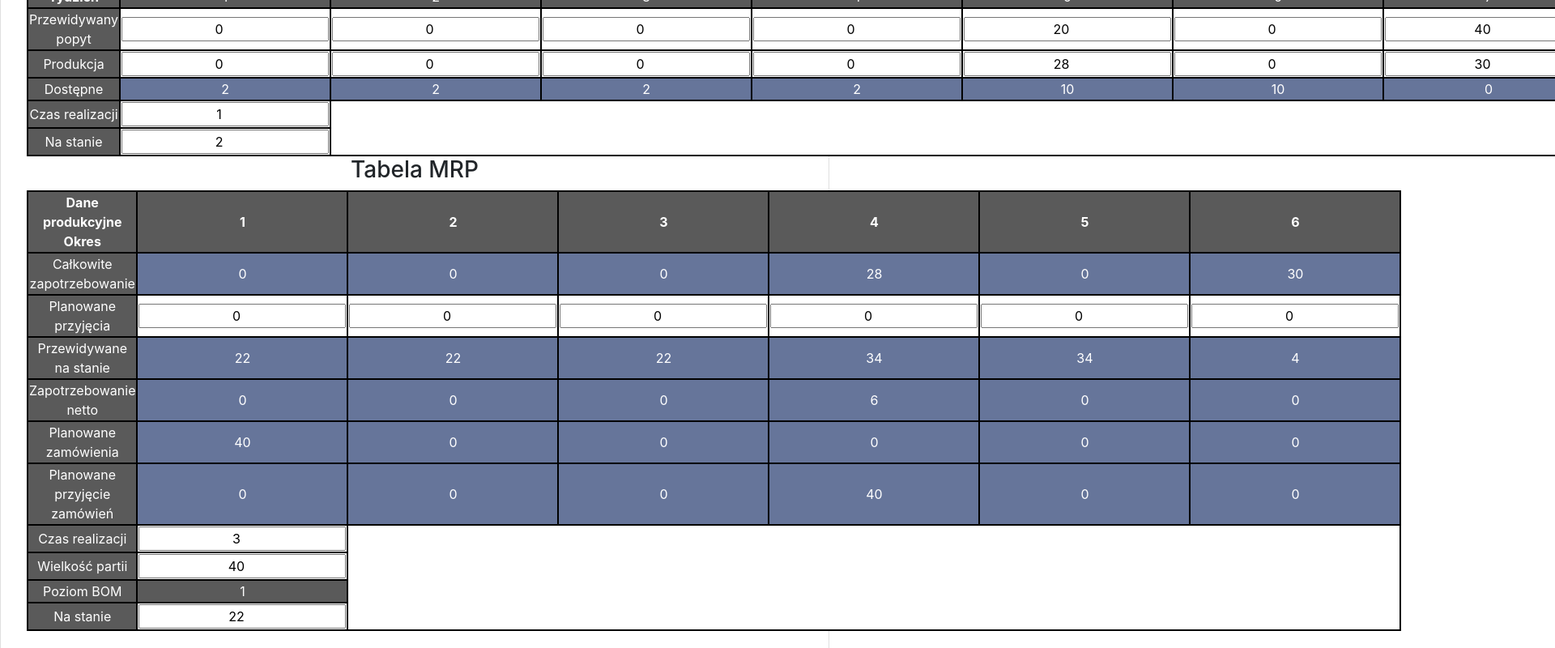
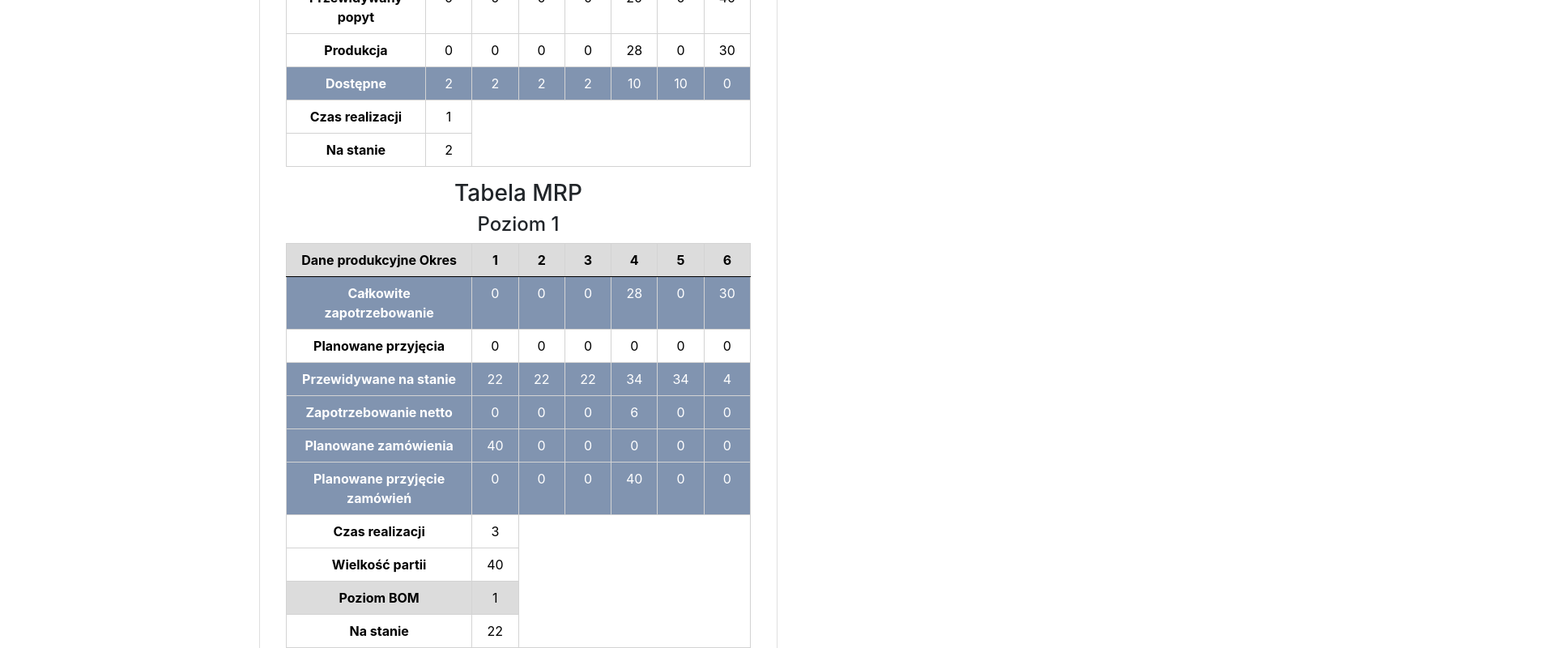
Before and after one commit to kamil-ciesla/mrp-algorithm, a React (Create React App) app: page / in a window 1280 px wide. Shown: the part 140-940 px from the top of the page at 81% size, 1920 px wide, since content can reach past the window. Built offline with nearby package versions, Linux system fonts and the light colour scheme.

Commit message:
update css

```diff
--- a/src/App.css
+++ b/src/App.css
@@ -1,5 +1,7 @@
 .App {
   text-align: center;
+  display: flex;
+  justify-content: center;
 }
 
 .App-logo {
--- a/src/App.js
+++ b/src/App.js
@@ -6,7 +6,6 @@ function App() {
     <div className="App">
       <div className="mrp-container card">
         <div className="level-container level-1">
-          <h2>Poziom 1</h2>
           <MrpChart></MrpChart>
         </div>
       </div>
--- a/src/algorithms/mrp.js
+++ b/src/algorithms/mrp.js
@@ -23,14 +23,14 @@ function mrp(
   }
 
   projectedEndingInventory.push(
-    mrpInStock - grossRequirements[0] + scheduledReceipts[0]
+    mrpInStock - grossRequirements[0] + Number(scheduledReceipts[0])
   );
 
   for (let week = 1; week < weeksLength; week++) {
     let projectedEndingInventoryValue =
-      projectedEndingInventory[week - 1] -
-      grossRequirements[week] +
-      scheduledReceipts[week];
+      Number(projectedEndingInventory[week - 1]) -
+      Number(grossRequirements[week]) +
+      Number(scheduledReceipts[week]);
 
     if (projectedEndingInventoryValue < 0 && week - mrpLeadTime >= 0) {
       netRequirements[week] = -projectedEndingInventoryValue;
--- a/src/components/MrpChart/MrpChart.css
+++ b/src/components/MrpChart/MrpChart.css
@@ -2,17 +2,13 @@ table.GeneratedTable {
   width: 100%;
   background-color: #ffffff;
   border-collapse: collapse;
-  border-width: 2px;
-  border-color: #000000;
-  border-style: solid;
   color: #000000;
+  border: 1px solid lightgray;
 }
 
 table.GeneratedTable td,
 table.GeneratedTable th {
-  border-width: 2px;
-  border-color: #000000;
-  border-style: solid;
+  border: 1px solid lightgray;
 }
 
 table.GeneratedTable thead {
@@ -21,17 +17,35 @@ table.GeneratedTable thead {
 
 input {
   text-align: center;
+  width: 100%;
+  height: 100%;
+  border: none;
+}
+
+/* Works for Chrome, Safari, Edge, Opera */
+input::-webkit-outer-spin-button,
+input::-webkit-inner-spin-button {
+  -webkit-appearance: none;
+  margin: 0;
+}
+
+/* Works for Firefox */
+input[type="number"] {
+  -moz-appearance: textfield;
+}
+
+td {
+  width: 10%;
 }
 .mrp-container {
-  width: 80vw;
+  width: 50vw;
   padding: 2rem;
 }
 .disabled {
-  background-color: #5a5a5a;
-  color: white;
+  background-color: #dcdcdc;
 }
 
 .calculated {
-  background-color: #66759a;
+  background-color: #8194b0;
   color: white;
 }
--- a/src/components/MrpChart/MrpChart.js
+++ b/src/components/MrpChart/MrpChart.js
@@ -41,8 +41,10 @@ function MrpChart() {
   };
 
   const updateScheduledReceipts = (index) => (e) => {
-    const newArray = [...productionArray];
+    const newArray = [...scheduledReceipts];
     newArray[index] = e.target.value;
+    console.log("new scheduled receipts");
+    console.log(newArray);
     setScheduledReceipts(newArray);
   };
 
@@ -88,6 +90,7 @@ function MrpChart() {
     ghpInStock,
     projectedDemandArray,
     productionArray,
+    scheduledReceipts,
     mrpLeadTime,
     lotSize,
     mrpInStock,
@@ -97,7 +100,7 @@ function MrpChart() {
     <div className="MrpChart">
       <div className="ghp-table">
         <h3>Tabela GHP</h3>
-        <table className="GeneratedTable">
+        <table className="table GeneratedTable">
           <thead>
             <tr className="disabled">
               <th>Tydzień</th>
@@ -108,7 +111,7 @@ function MrpChart() {
           </thead>
           <tbody>
             <tr>
-              <td className="disabled">Przewidywany popyt</td>
+              <th className="disabled">Przewidywany popyt</th>
               {projectedDemandArray.map((item, index) => (
                 <td>
                   <input
@@ -122,7 +125,7 @@ function MrpChart() {
               ))}
             </tr>
             <tr>
-              <td className="disabled">Produkcja</td>
+              <th className="disabled">Produkcja</th>
               {productionArray.map((item, index) => (
                 <td>
                   <input
@@ -136,13 +139,13 @@ function MrpChart() {
               ))}
             </tr>
             <tr className="calculated">
-              <td className="disabled">Dostępne</td>
+              <th className="disabled">Dostępne</th>
               {available.map((item) => (
                 <td>{item}</td>
               ))}
             </tr>
             <tr>
-              <td className="disabled">Czas realizacji</td>
+              <th className="disabled">Czas realizacji</th>
               <td>
                 <input
                   type="number"
@@ -154,7 +157,7 @@ function MrpChart() {
               </td>
             </tr>
             <tr>
-              <td className="disabled">Na stanie</td>
+              <th className="disabled">Na stanie</th>
               <td>
                 <input
                   type="number"
@@ -170,7 +173,8 @@ function MrpChart() {
       </div>
       <div className="mrp-table">
         <h3>Tabela MRP</h3>
-        <table className="GeneratedTable">
+        <h4>Poziom 1</h4>
+        <table className="table GeneratedTable">
           <thead>
             <tr className="disabled">
               <th>Dane produkcyjne Okres</th>
@@ -184,13 +188,13 @@ function MrpChart() {
           </thead>
           <tbody>
             <tr className="calculated">
-              <td className="disabled">Całkowite zapotrzebowanie</td>
+              <th className="disabled">Całkowite zapotrzebowanie</th>
               {grossRequirements.map((item) => (
                 <td>{item}</td>
               ))}
             </tr>
             <tr>
-              <td className="disabled">Planowane przyjęcia</td>
+              <th className="disabled">Planowane przyjęcia</th>
               {scheduledReceipts.map((item, index) => (
                 <td>
                   <input
@@ -204,31 +208,31 @@ function MrpChart() {
               ))}
             </tr>
             <tr className="calculated">
-              <td className="disabled">Przewidywane na stanie</td>
+              <th className="disabled">Przewidywane na stanie</th>
               {projectedEndingInventory.map((item) => (
                 <td>{item}</td>
               ))}
             </tr>
             <tr className="calculated">
-              <td className="disabled">Zapotrzebowanie netto</td>
+              <th className="disabled">Zapotrzebowanie netto</th>
               {netRequirements.map((item) => (
                 <td>{item}</td>
               ))}
             </tr>
             <tr className="calculated">
-              <td className="disabled">Planowane zamówienia</td>
+              <th className="disabled">Planowane zamówienia</th>
               {plannedOrderReleases.map((item) => (
                 <td>{item}</td>
               ))}
             </tr>
             <tr className="calculated">
-              <td className="disabled">Planowane przyjęcie zamówień</td>
+              <th className="disabled">Planowane przyjęcie zamówień</th>
               {plannedOrderReceipts.map((item) => (
                 <td>{item}</td>
               ))}
             </tr>
             <tr>
-              <td className="disabled">Czas realizacji</td>
+              <th className="disabled">Czas realizacji</th>
               <td>
                 <input
                   type="number"
@@ -239,7 +243,7 @@ function MrpChart() {
               </td>
             </tr>
             <tr>
-              <td className="disabled">Wielkość partii</td>
+              <th className="disabled">Wielkość partii</th>
               <td>
                 <input
                   type="number"
@@ -250,11 +254,11 @@ function MrpChart() {
               </td>
             </tr>
             <tr className="disabled">
-              <td>Poziom BOM</td>
+              <th>Poziom BOM</th>
               <td>1</td>
             </tr>
             <tr>
-              <td className="disabled">Na stanie</td>
+              <th className="disabled">Na stanie</th>
               <td>
                 <input
                   type="number"
```
